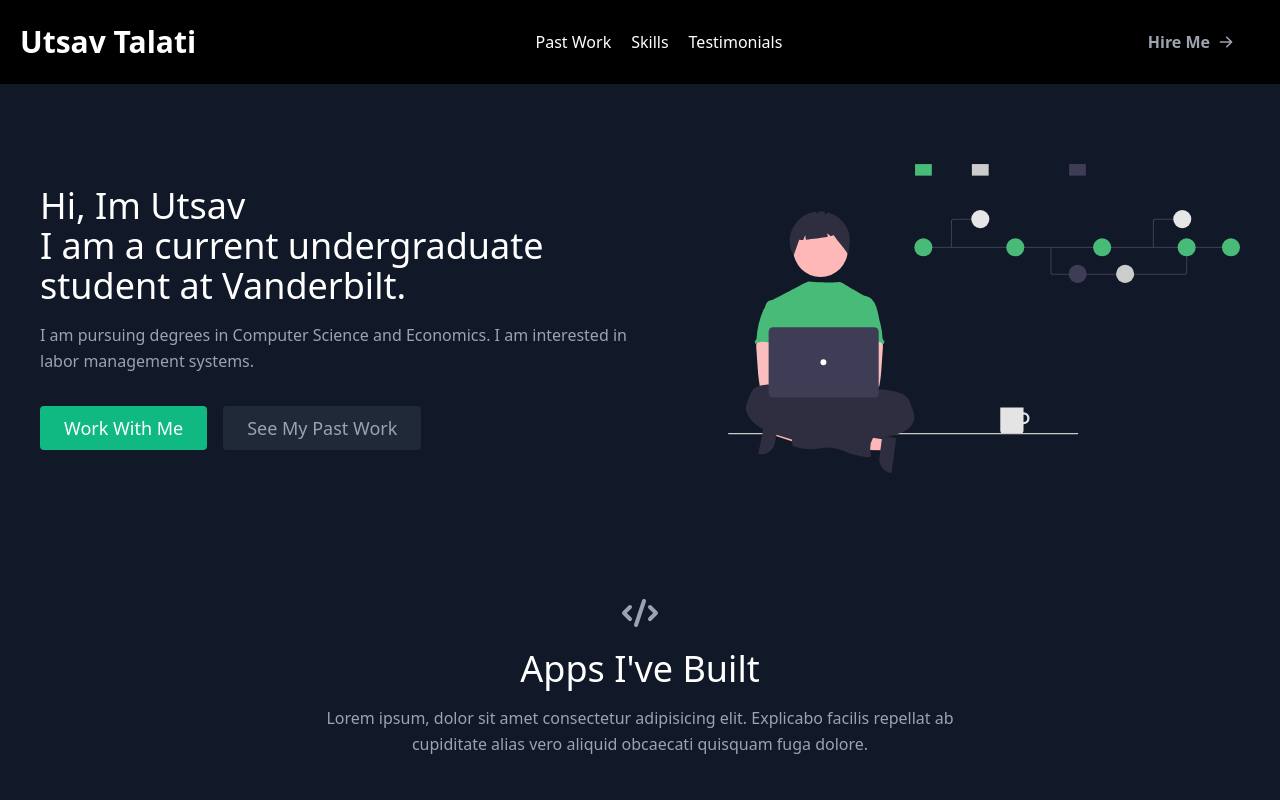
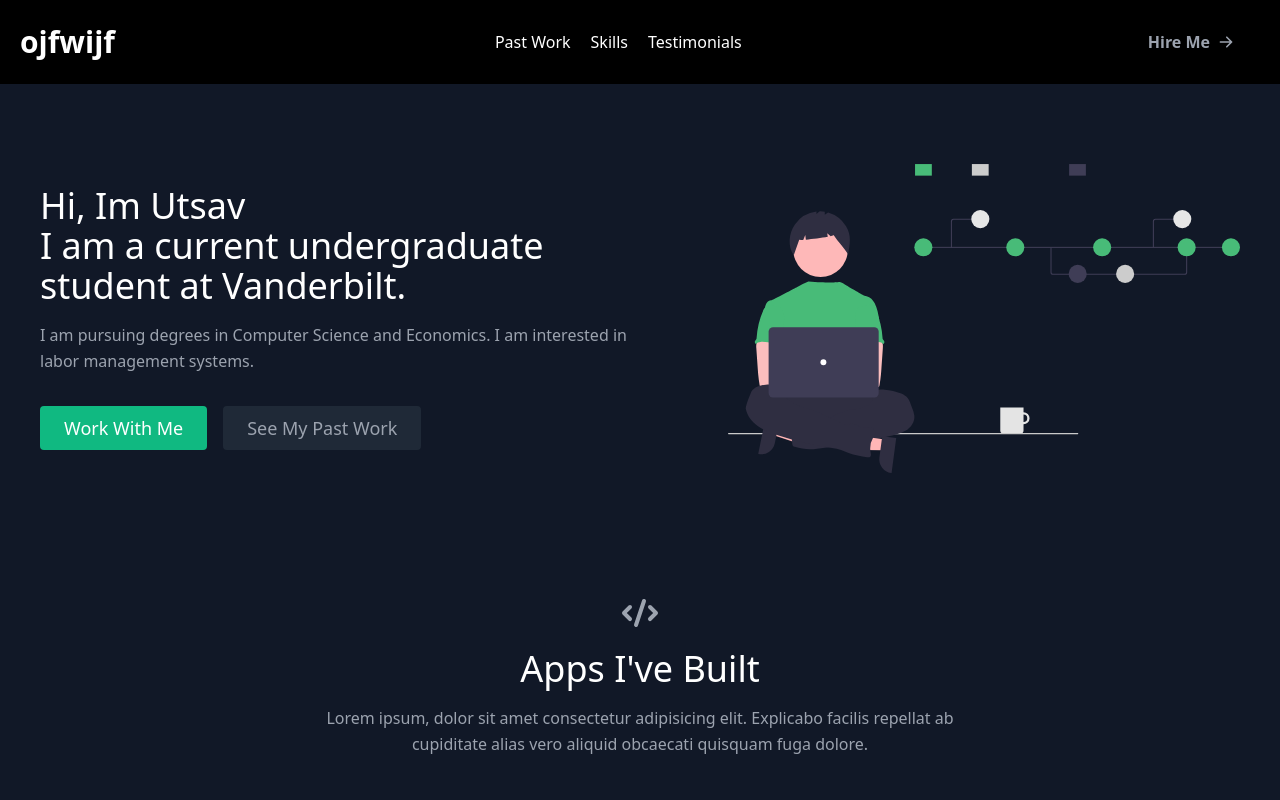
Before and after one commit to utsavlambda/my-portfolio, a React (Create React App) app: page / in a window 1280 px wide. Shown: the top 800 px of the page. Built offline with nearby package versions, Linux system fonts and the light colour scheme.

Commit message:
Update Navbar.js

```diff
--- a/src/components/Navbar.js
+++ b/src/components/Navbar.js
@@ -7,7 +7,7 @@
       <div className="container mx-auto flex flex-col md:flex-row justify-between items-center p-5">
         <div>
           <a href="#about" className="text-3xl font-bold text-white hover:text-gold">
-            Utsav Talati
+            ojfwijf
           </a>
         </div>
         <nav className="flex space-x-5 mt-4 md:mt-0">
```
